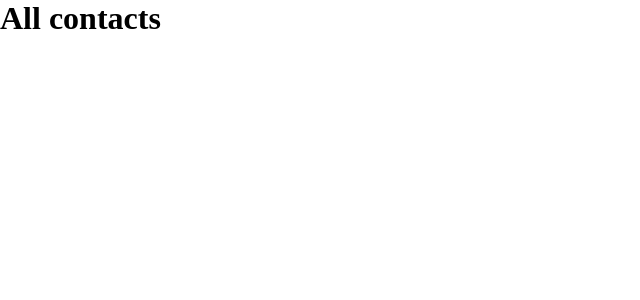
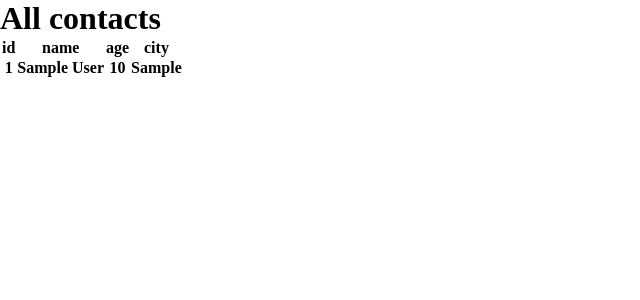
Before and after one commit to fshaharier96/LocalRepo, a PHP site: page / in a window 1280 px wide. Shown: the top 300 px of the page, without its empty margins (0-640 px from the left). Run offline with PHP 8.4, Linux system fonts and the light colour scheme; tables that the repository leaves empty or names only in its code hold one stand-in row (values such as "Sample post"); lists and menus that the app fills with data are empty.

Commit message:
changes in index.php file

```diff
--- a/index.php
+++ b/index.php
@@ -1,4 +1,9 @@
 <?php
+
+$conn=mysqli_connect('localhost','root','','student_info') or die('connection failed');
+$sql="SELECT * FROM student";
+$result=mysqli_query($conn,$sql);
+
 
 ?>
 <!DOCTYPE html>
@@ -11,7 +16,40 @@
 </head>
 <body>
     <h1>All contacts</h1>
-    <table></table>
+
+    <table>
+        <thead>
+            <tr>
+                <th>id</th>
+                <th>name</th>
+                <th>age</th>
+                <th>city</th>
+            </tr>
+        </thead>
+        <tbody>
+        <?php
+      if(mysqli_num_rows($result)>0){
+          while($row=mysqli_fetch_assoc($result))
+          {
+
+
+
+     ?>
+          <tr>
+                <th><?php echo $row['id'] ?></th>
+                <th><?php echo $row['name'] ?></th>
+                <th><?php echo $row['age'] ?></th>
+                <th><?php echo $row['city'] ?></th>
+            </tr>
+
+
+        </tbody>
+        <?php
+    }
+      }
+      ?>
+
+    </table>
 
 </body>
 </html>
```
